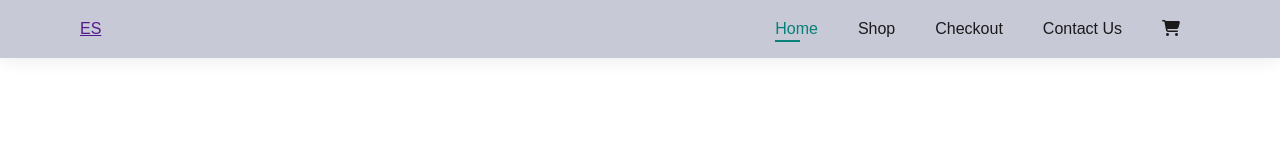
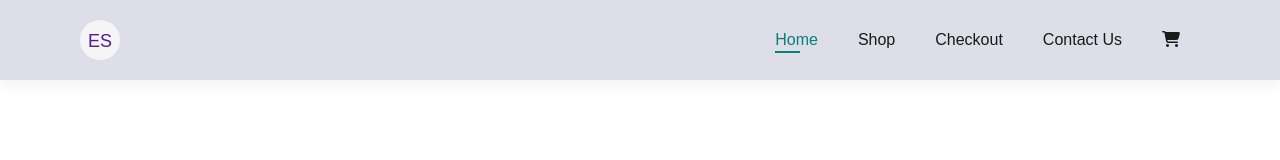
Before and after one commit to mintusarker/Ecommerce, a plain HTML site: page index.html in a window 1280 px wide. Drawn offline with Linux system fonts and the light colour scheme.

Commit message:
modified

```diff
--- a/style.css
+++ b/style.css
@@ -16,7 +16,7 @@ body {
   justify-content: space-between;
   align-items: center;
   padding: 20px 80px;
-  background: #c7c9d7;
+  background: #dddee7;
   box-shadow: 0 5px 15px rgba(0, 0, 0, 0.06);
 }
 
@@ -64,6 +64,17 @@ body {
   left: 20px;
 }
 
+.logo{
+  height: 40px;
+  width: 40px;
+  background: whitesmoke;
+  text-decoration: none;
+  line-height: 42px;
+  border-radius: 50%;
+  text-align: center;
+  font-size: 18px;
+}
+
 .mobile {
   display: none;
 }
@@ -74,7 +85,7 @@ body {
 
 @media (max-width: 799px) {
   #nabver {
-    padding: 60px 20px;
+    padding: 80px 20px;
     display: flex;
     flex-direction: column;
     align-items: flex-start;
@@ -84,7 +95,7 @@ body {
     right: -300px;
     height: 100vh;
     width: 250px;
-    background: #c7c9d7;
+    background: #dddee7;
     box-shadow: 10px 10px 5px rgb(15, 15, 15);
     transition: .4s ease;
   }
@@ -110,12 +121,11 @@ body {
     right: 30px;
     display: initial;
     cursor: pointer;
-    font-size: 24px;
+    font-size: 20px;
     font-weight: 600;
   }
+
   #header {
-
     padding: 20px 30px;
-
 }
 }
```
